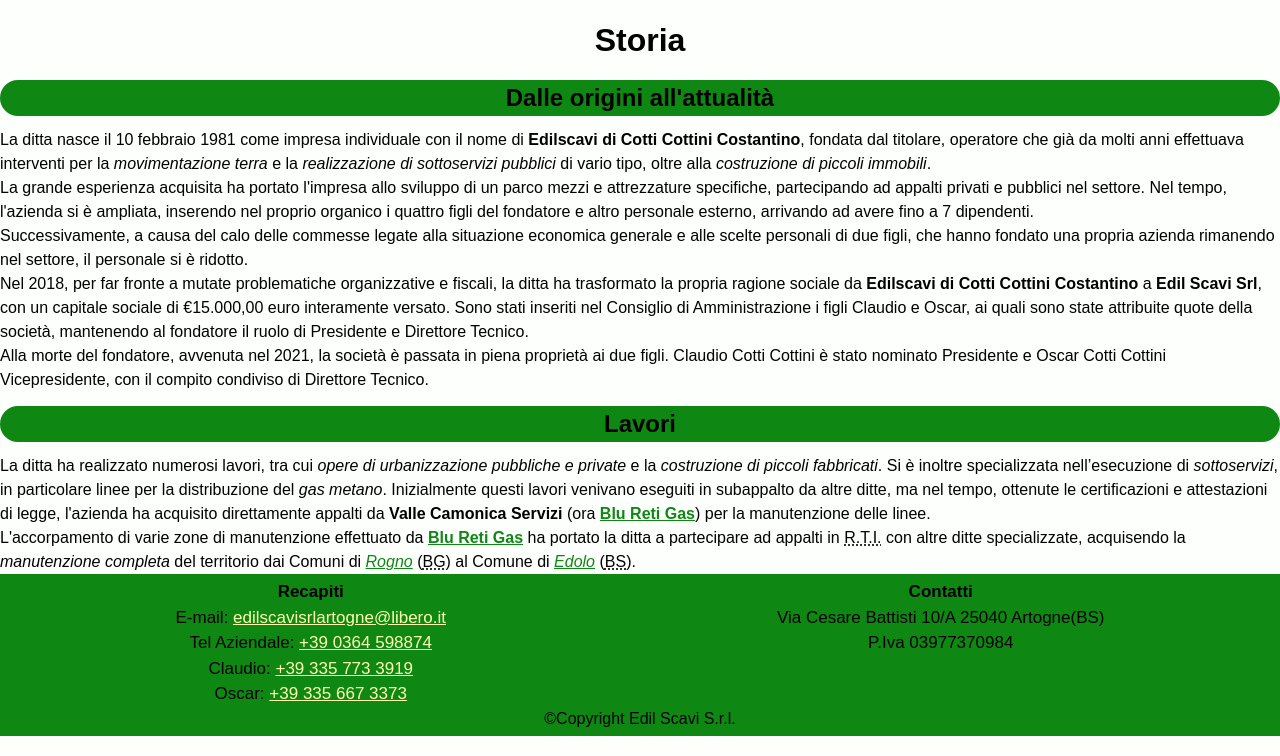
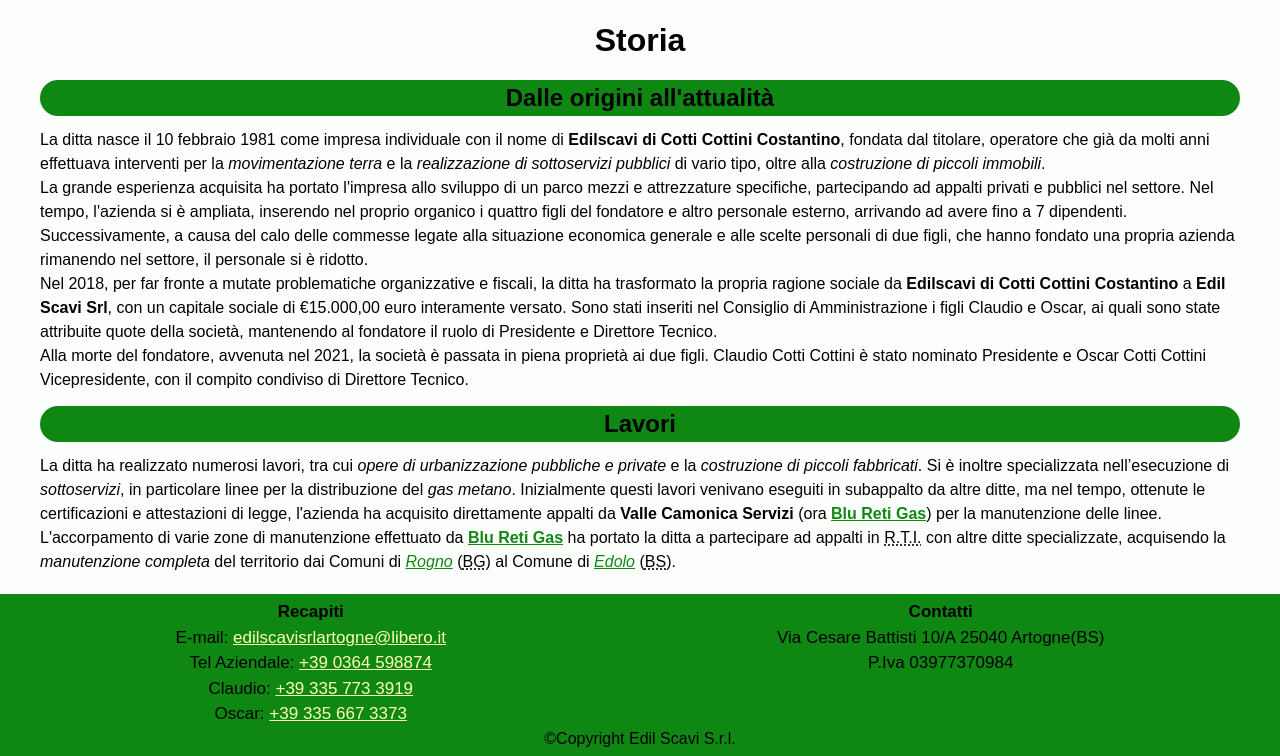
Before and after one commit to The-TecWebers/Progetto, a PHP site: page /storia.php in a window 1280 px wide. Shown: the part 74-830 px from the top of the page. Run offline with PHP 8.4, Linux system fonts and the light colour scheme.

Commit message:
Messo id al main della storia

```diff
--- a/CSS/desktop.css
+++ b/CSS/desktop.css
@@ -275,9 +275,12 @@
 ======
 */
 
-#histoyMain{
+main{
     flex: 1;
     padding-bottom: 1.25em;
+}
+
+#historyMain{
     max-width: 1200px;
     margin: auto;
 }
```
